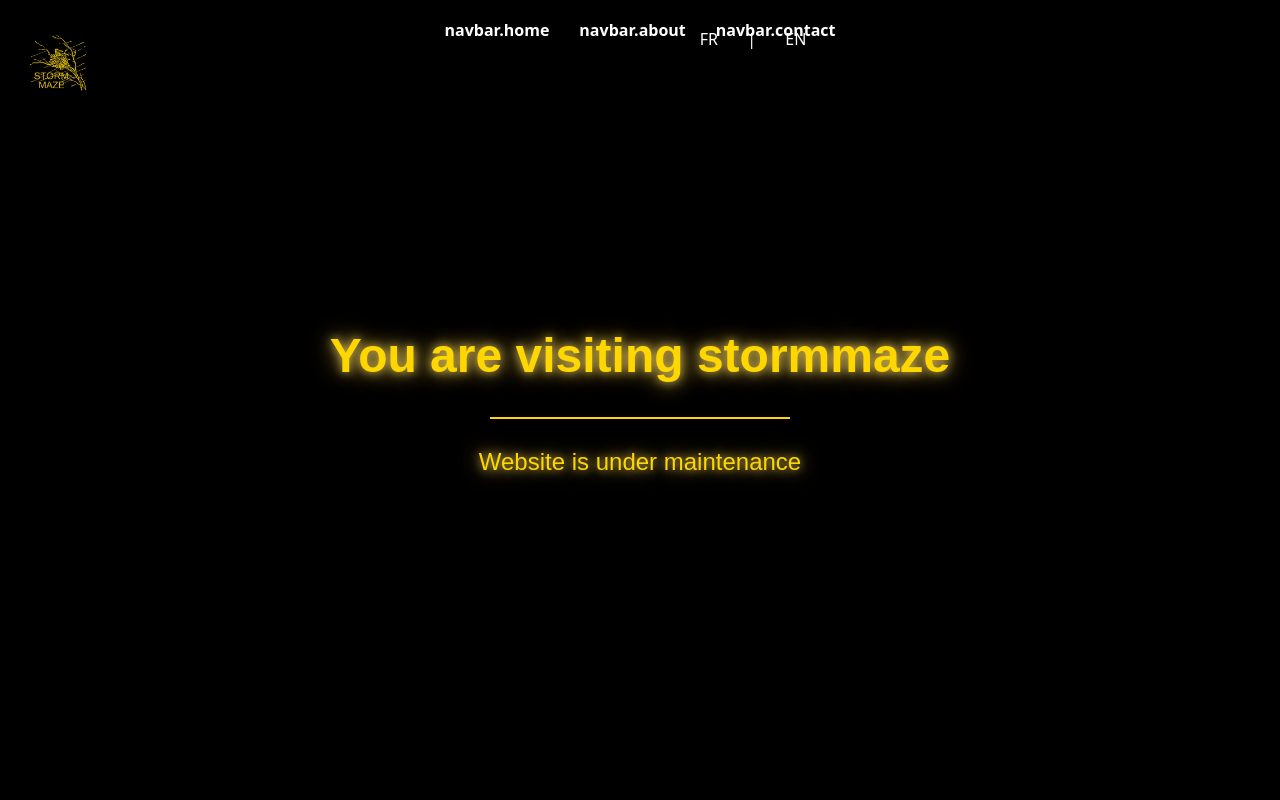
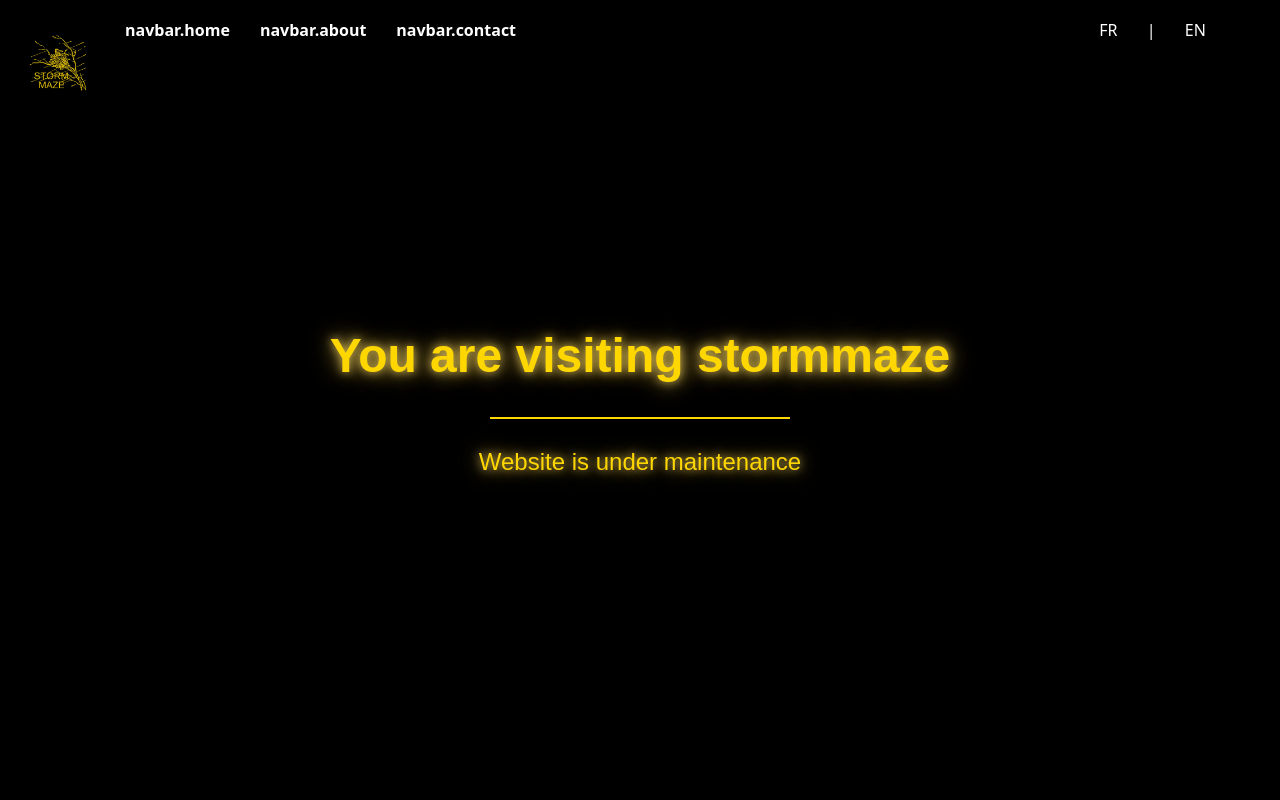
Before and after one commit to Nader-Hadjoudj/my-website, a React (Vite) app: page /contact in a window 1280 px wide. Shown: the top 800 px of the page. Built offline with nearby package versions, Linux system fonts and the light colour scheme; no server answers; the HTML template or start-up script is replaced by a standard one.

Commit message:
nav bar correction

```diff
--- a/src/components/Navbar.jsx
+++ b/src/components/Navbar.jsx
@@ -5,7 +5,7 @@
 import { useTranslation } from "react-i18next";
 import LanguageSwitcher from "./LanguageSwitcher";
 
-// Restored to original styling
+// Original logo styling preserved
 const Logo = styled.img`
   height: 70px;
   position: absolute;
@@ -17,34 +17,28 @@
   display: flex;
   align-items: center;
   justify-content: center;
-  background: rgb(0, 0, 0); /* Ensure background is black */
+  background: rgb(0, 0, 0);
   padding: 15px 30px;
   position: fixed;
-  top: 0; /* Position at the top */
+  top: 0;
   left: 0;
   width: 100vw; /* Keeping as 100vw as instructed */
-  height: 60px; /* Adjust height as needed */
-  z-index: 1000; /* Keep navbar above other elements */
-  transform: translateX(100%); /* Start off-screen */
-  opacity: 0; /* Initially hidden */
+  height: 60px;
+  z-index: 1000;
+  transform: translateX(100%);
+  opacity: 0;
   box-sizing: border-box;
-
-  @media (max-width: 768px) {
-    padding: 15px 10px;
-  }
 `;
 
 const NavLinks = styled.div`
   display: flex;
   position: relative;
   z-index: 1001;
-
-  @media (max-width: 768px) {
-    margin-left: 80px; /* Space for logo */
-    padding-right: 60px; /* Space for language switcher */
-    justify-content: center;
-    width: calc(100% - 80px); /* Full width minus logo space */
-  }
+  align-items: center;
+  justify-content: center;
+  width: 100%;
+  padding-left: 80px; /* Space for logo */
+  padding-right: 20px;
 `;
 
 const NavItem = styled.a`
@@ -53,6 +47,7 @@
   color: rgb(255, 255, 255);
   font-weight: bold;
   cursor: pointer;
+  white-space: nowrap;
   &:hover {
     color: rgb(118, 118, 118);
   }
@@ -60,33 +55,23 @@
   @media (max-width: 768px) {
     margin: 0 8px;
     font-size: 14px;
-    white-space: nowrap;
   }
 `;
 
-const LanguageContainer = styled.div`
-  position: absolute;
-  right: 20px;
+// Language wrapper as part of navigation links
+const LanguageWrapper = styled.div`
+  margin-left: auto; /* Push to the right side */
   display: flex;
   align-items: center;
-  z-index: 1002; /* Make sure it's above other elements */
-
-  @media (max-width: 768px) {
-    right: 15px;
-    top: 50%;
-    transform: translateY(-50%);
-  }
 `;
 
 function Navbar() {
     const navRef = useRef(null);
-    const bodyRef = useRef(null);
     const { t } = useTranslation();
 
     useEffect(() => {
       // Add overflow-x: hidden to body to prevent horizontal scrolling
       document.body.style.overflowX = "hidden";
-      bodyRef.current = document.body;
 
       if (navRef.current) {
         gsap.to(navRef.current, {
@@ -99,9 +84,7 @@
 
       return () => {
         // Clean up when component unmounts
-        if (bodyRef.current) {
-          bodyRef.current.style.overflowX = "";
-        }
+        document.body.style.overflowX = "";
       };
     }, []);
 
@@ -114,11 +97,10 @@
           <NavItem href="/">{t('navbar.home')}</NavItem>
           <NavItem href="/about">{t('navbar.about')}</NavItem>
           <NavItem href="/contact">{t('navbar.contact')}</NavItem>
-          <LanguageContainer>
-          <LanguageSwitcher />
-        </LanguageContainer>
+          <LanguageWrapper>
+            <LanguageSwitcher />
+          </LanguageWrapper>
         </NavLinks>
-
       </Nav>
     );
 }
```
